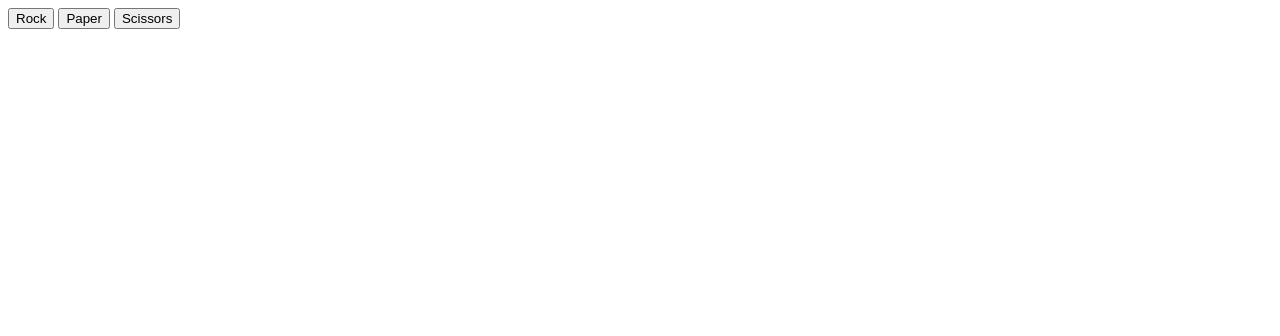
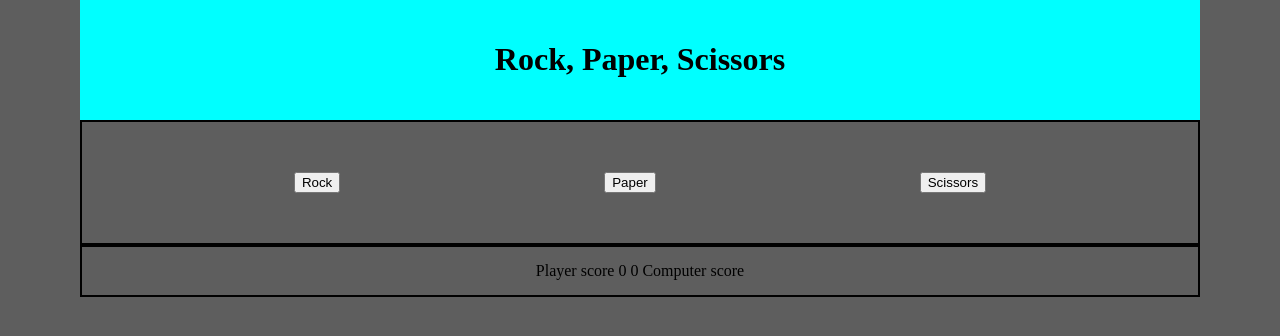
Before and after one commit to Zaandros/rock-paper-scissors, a plain HTML site: page index.html in a window 1280 px wide. Drawn offline with Linux system fonts and the light colour scheme.

Commit message:
Added in title for webpage. Linked to CSS sheet

```diff
--- a/index.html
+++ b/index.html
@@ -4,12 +4,19 @@
     <meta charset="UTF-8">
     <meta name="viewport" content="width=device-width, initial-scale=1.0">
     <title>Document</title>
+    <script src="javascript/rps.js" defer></script>
+    <link rel="stylesheet" href="./css/style.css">
+</head>
+<body class="body">
+    <div class="header">
+        <h1>Rock, Paper, Scissors</h1>
+    </div>
+    <div class="button-section">
+        <button class="weapon-btn rock">Rock</button>
+        <button class="weapon-btn paper">Paper</button>
+        <button class="weapon-btn scissors">Scissors</button>
+    </div>
+    <div class="running-score">Player score 0 0 Computer score</div>
+</body>
 
-</head>
-<body>
-    <button class="weapon-btn rock">Rock</button>
-    <button class="weapon-btn paper">Paper</button>
-    <button class="weapon-btn scissors">Scissors</button>
-</body>
-    <script src="javascript/rps.js"></script>
 </html>
```
